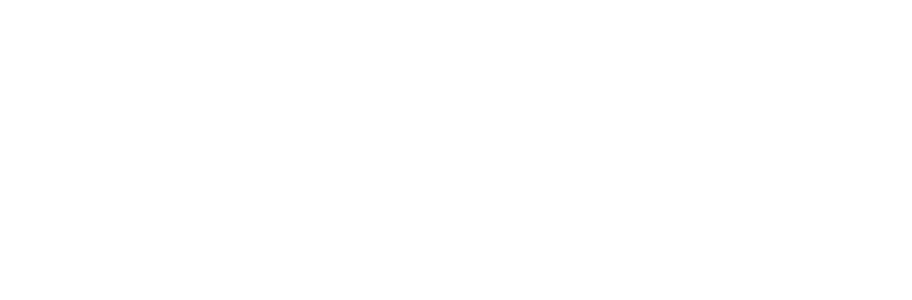
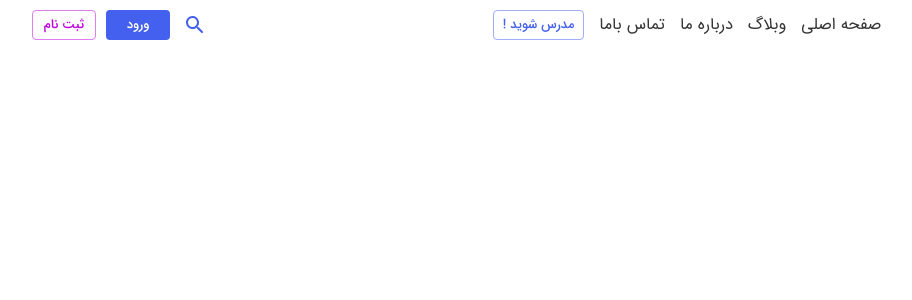
Before and after one commit to amirhossein-fzl/vlf-next-1, a Next.js app: page / in a window 1280 px wide. Shown: the top 300 px of the page, without its empty margins (283-1195 px from the left). Built offline with nearby package versions, Linux system fonts and the light colour scheme.

Commit message:
Header Navigation

```diff
--- a/components/Header.js
+++ b/components/Header.js
@@ -1,33 +1,183 @@
-import React from 'react';
-import { Button } from '@material-ui/core';
+import { React, useState, useEffect } from 'react';
+import { Button, Grid, Container, IconButton, AppBar, makeStyles, Drawer, MenuItem, Popover, TextField,   } from '@material-ui/core';
+// import styled from 'styled-components';
+import { useMediaQuery } from 'react-responsive';
+import SearchRoundedIcon from '@material-ui/icons/SearchRounded';
+import MenuRoundedIcon from '@material-ui/icons/MenuRounded';
+import PersonRoundedIcon from '@material-ui/icons/PersonRounded';
+import Link from 'next/link';
+import Image from 'next/image';
+
+const useStyles = makeStyles({
+    mt5: {
+        marginTop: 20,
+    }
+});
 
 export default function Header(props) {
+    const [nav, setNav] = useState([
+        {
+            title: "صفحه اصلی",
+            link: "#",
+        },
+        {
+            title: "وبلاگ",
+            link: "#",
+        },
+        {
+            title: "درباره ما",
+            link: "#",
+        },
+        {
+            title: "تماس باما",
+            link: "#",
+        },
+    ]);
+
+    const [menu, setMenu] = useState({
+        isOpen: false,
+    });
+
+    const [user, setUser] = useState({
+        isOpen: false,
+    });
+
+    const toggleMenu = () => {
+        setMenu({
+            isOpen: !menu.isOpen
+        });
+    }
+
+    const toggleUser = () => {
+        setUser({
+            isOpen: !menu.isOpen
+        });
+    }
+
+    // const MrLink = styled.a`
+    //     marginRight: 15;
+    // `;
+
+    const { mt5 } = useStyles();
+
+    const [anchorEl, setAnchorEl] = useState(null);
+
+    const handleClick = (event) => {
+        setAnchorEl(event.currentTarget);
+    };
+
+    const handleClose = () => {
+        setAnchorEl(null);
+    };
+
+    const open = Boolean(anchorEl);
+    const id = open ? 'simple-popover' : undefined;
+
+    const displayMobile = () => {
+        return (
+            <AppBar position="sticky">
+                <Grid container direction="row" justifyContent="space-between" alignItems="center">
+                    <IconButton color="inherit" aria-label="menu" aria-haspopup="true" onClick={toggleMenu}>
+                        <MenuRoundedIcon />
+                    </IconButton>
+
+                    <Drawer anchor="right" open={menu.isOpen} onClose={() => setMenu({ isOpen: false })} >
+                        {nav.map((item, key) => {
+                            return (
+                                <Link href={item.link}>
+                                    <MenuItem>{item.title}</MenuItem>
+                                </Link>
+                            );
+                        })}
+                    </Drawer>
+
+                    {/* <Link href="#"> */}
+                    <Image src="/vercel.svg" width={100} height={50} />
+                    {/* </Link> */}
+
+                    <IconButton color="inherit" aria-label="menu" aria-haspopup="true" onClick={toggleUser}>
+                        <PersonRoundedIcon />
+                    </IconButton>
+
+                    <Drawer anchor="left" open={user.isOpen} onClose={() => setUser({ isOpen: false })} >
+                        <MenuItem>
+                            <h1>Hi</h1>
+                        </MenuItem>
+                    </Drawer>
+                </Grid>
+            </AppBar>
+        );
+    };
+
+    const displayDesktop = () => {
+        return (
+            <AppBar color="transparent" elevation={0} position="sticky">
+                <Container>
+                    <Grid container direction="row" justifyContent="space-between" alignItems="center">
+                        {/* <Link href="#">
+                            <a> */}
+                        <Image src="/vercel.svg" width={100} height={50} />
+                        {/* </a>
+                        </Link> */}
+                        <nav>
+                            {nav.map((item, key) => {
+                                return <Link href={item.link} key={key}>{item.title}</Link>
+                            })}
+                            {/* <MrLink> */}
+                            <a>
+                                <Link href="#" style={{ marginRight: 10 }}>
+                                    <Button color="primary" size="small" variant="outlined">مدرس شوید !</Button>
+                                </Link>
+                            </a>
+                            {/* </MrLink> */}
+                        </nav>
+                        <div className="userbox">
+                            <IconButton aria-describedby={id} onClick={handleClick} size="small" color="primary">
+                                <SearchRoundedIcon />
+                            </IconButton>
+
+                            <Popover id={id} open={open} anchorEl={anchorEl} onClose={handleClose} anchorOrigin={{ vertical: 'bottom', horizontal: 'center', }} transformOrigin={{ vertical: 'top', horizontal: 'center', }}>
+                                <TextField id="standard-basic" label="استاندارد" autoFocus />
+                            </Popover>
+
+                            <Button variant="contained" color="primary" size="small" disableElevation>
+                                ورود
+                            </Button>
+
+                            <Button variant="outlined" color="secondary" size="small" disableElevation>
+                                ثبت نام
+                            </Button>
+                        </div>
+                    </Grid>
+                </Container>
+            </AppBar>
+
+        );
+    };
+
+    const showNav = () => {
+        let isMobile = useMediaQuery({ maxWidth: 790 });
+        let isDesktop = useMediaQuery({ minWidth: 790 });
+        if (isMobile) {
+            return displayMobile();
+        } else if (isDesktop) {
+            return displayDesktop();
+        }
+    };
+
     return (
         <header>
-            {/* <div>
-                <Button variant="contained" color="primary" size="small" disableElevation>
-                    پرایمری
-                </Button>
-                <Button variant="outlined" color="primary" size="small" disableElevation>
-                    اوتلایند
-                </Button>
-                <Button color="primary" size="small" disableElevation>
-                    فلت
-                </Button>
-            </div>
+            {showNav()}
+            {/* <Grid container lg={12} className={mt5} >
 
-            <div>
-                <Button variant="contained" color="secondary" size="small" disableElevation>
-                    سکونداری
-                </Button>
-                <Button variant="outlined" color="secondary" size="small" disableElevation>
-                    اوتلایند
-                </Button>
-                <Button color="secondary" size="small" disableElevation>
-                    فلت
-                </Button>
-            </div> */}
+                <Grid lg={6} md={6} sm={12} item >
+                    <h1>Hii</h1>
+                </Grid>
 
+                <Grid lg={6} md={6} sm={12} item >
+                    <h1>My Hii</h1>
+                </Grid>
+            </Grid> */}
         </header>
     )
 }
--- a/package.json
+++ b/package.json
@@ -15,7 +15,9 @@
         "next": "11.0.1",
         "react": "17.0.2",
         "react-dom": "17.0.2",
-        "sass": "^1.37.5"
+        "react-responsive": "^9.0.0-beta.3",
+        "sass": "^1.37.5",
+        "styled-components": "^5.3.0"
     },
     "devDependencies": {
         "cssnano": "^5.0.7"
--- a/styles/globals.scss
+++ b/styles/globals.scss
@@ -59,6 +59,9 @@
 		 url('../fonts/ttf/IRANSansWeb.ttf') format('truetype');
 }
 
+$primary_color: #4361ee;
+$secondary_color: #bc00dd;
+
 * {
     box-sizing: border-box;
     padding: 0;
@@ -74,3 +77,44 @@
 html {
     font-family: IRANSans;
 }
+
+a {
+    text-decoration: none;
+    color: #353535;
+    transition: .3s;
+    font-weight: 400;
+    font-size: 1.03em;
+    &:hover {
+        color: $primary_color;
+    }
+}
+
+// header {
+//     display: flex;
+// }
+
+nav {
+    display: flex;
+    align-items: center;
+    a {
+        margin-right: 15px;
+        &:first-child {
+            margin-right: 0;
+        }
+    }
+    button {
+        margin-right: 15px;
+    }
+}
+
+.userbox {
+    display: flex;
+    justify-content: center;
+    align-items: center;
+    button {
+        margin-right: 10px;
+        &:first-child {
+            margin-right: 0;
+        }
+    }
+}
```
Also changed, not shown: 1 other file (tests, documents, lock files or other folders).
